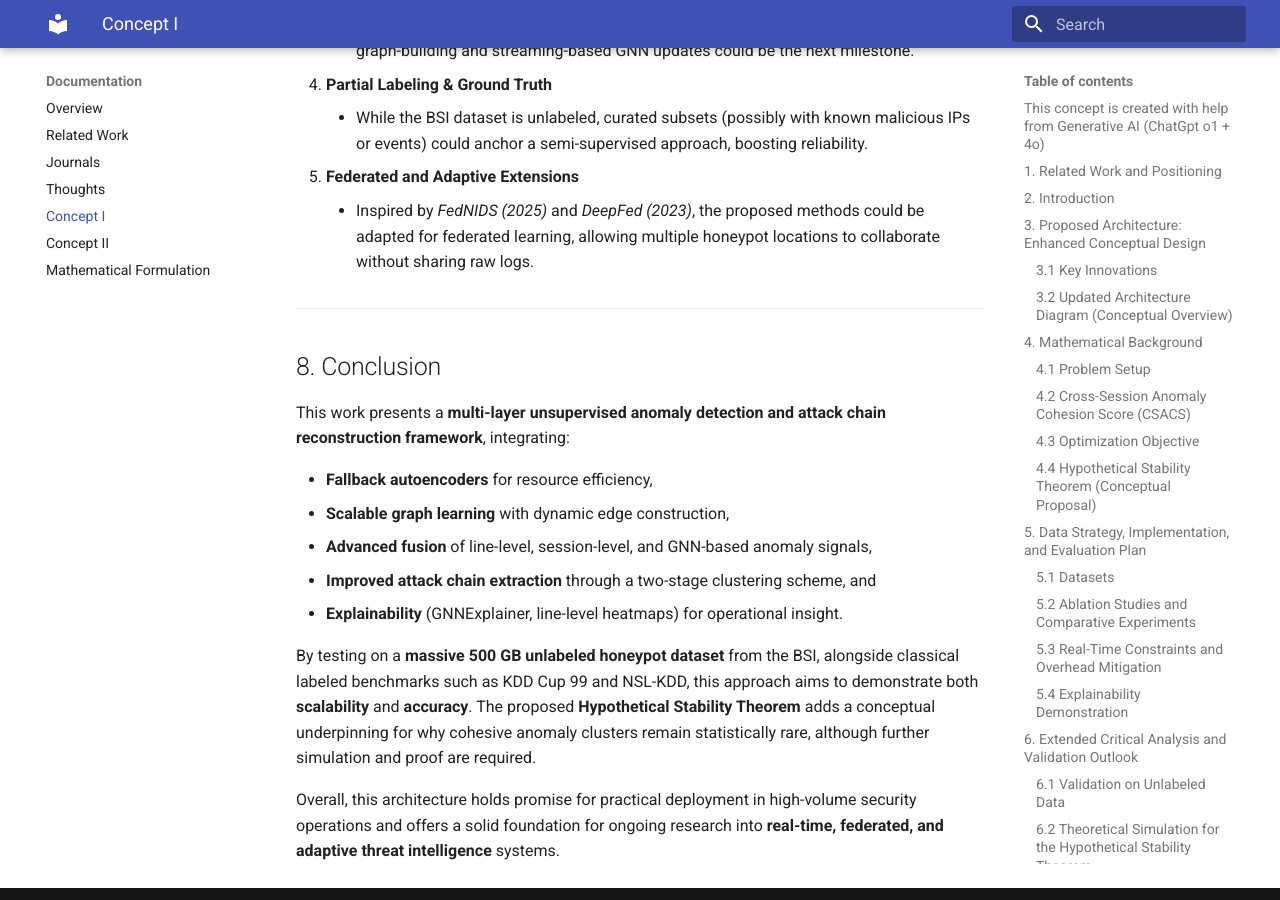
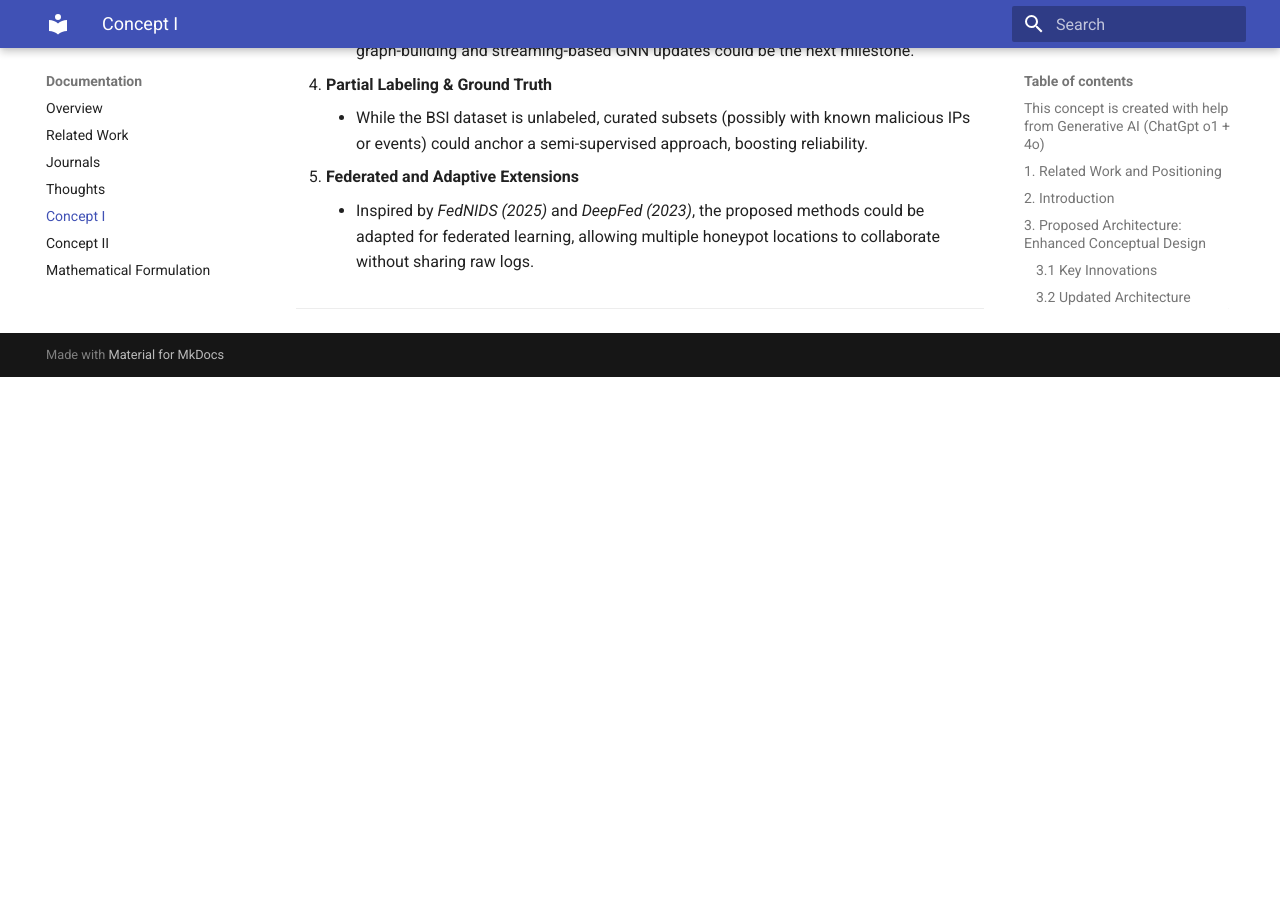
Before and after one commit to JohannesLks/Thesis, an MkDocs documentation site: the page built from docs/documentation/concept1.md, in a window 1280 px wide and 900 px high, scrolled down 9946 px. Built offline with MkDocs 1.6.1 and Material for MkDocs 9.7.7, drawn with Linux system fonts in a browser that asks for light colours; after the commit the page ends 10323 px from its top, so only the background shows below that.

Commit message:
Update concept1.md

```diff
--- a/docs/documentation/concept1.md
+++ b/docs/documentation/concept1.md
@@ -262,16 +262,3 @@
     - Inspired by *FedNIDS (2025)* and *DeepFed (2023)*, the proposed methods could be adapted for federated learning, allowing multiple honeypot locations to collaborate without sharing raw logs.
 
 ---
-
-## 8. Conclusion
-This work presents a **multi-layer unsupervised anomaly detection and attack chain reconstruction framework**, integrating:
-
-- **Fallback autoencoders** for resource efficiency,
-- **Scalable graph learning** with dynamic edge construction,
-- **Advanced fusion** of line-level, session-level, and GNN-based anomaly signals,
-- **Improved attack chain extraction** through a two-stage clustering scheme, and
-- **Explainability** (GNNExplainer, line-level heatmaps) for operational insight.
-
-By testing on a **massive 500 GB unlabeled honeypot dataset** from the BSI, alongside classical labeled benchmarks such as KDD Cup 99 and NSL-KDD, this approach aims to demonstrate both **scalability** and **accuracy**. The proposed **Hypothetical Stability Theorem** adds a conceptual underpinning for why cohesive anomaly clusters remain statistically rare, although further simulation and proof are required.
-
-Overall, this architecture holds promise for practical deployment in high-volume security operations and offers a solid foundation for ongoing research into **real-time, federated, and adaptive threat intelligence** systems.
```
